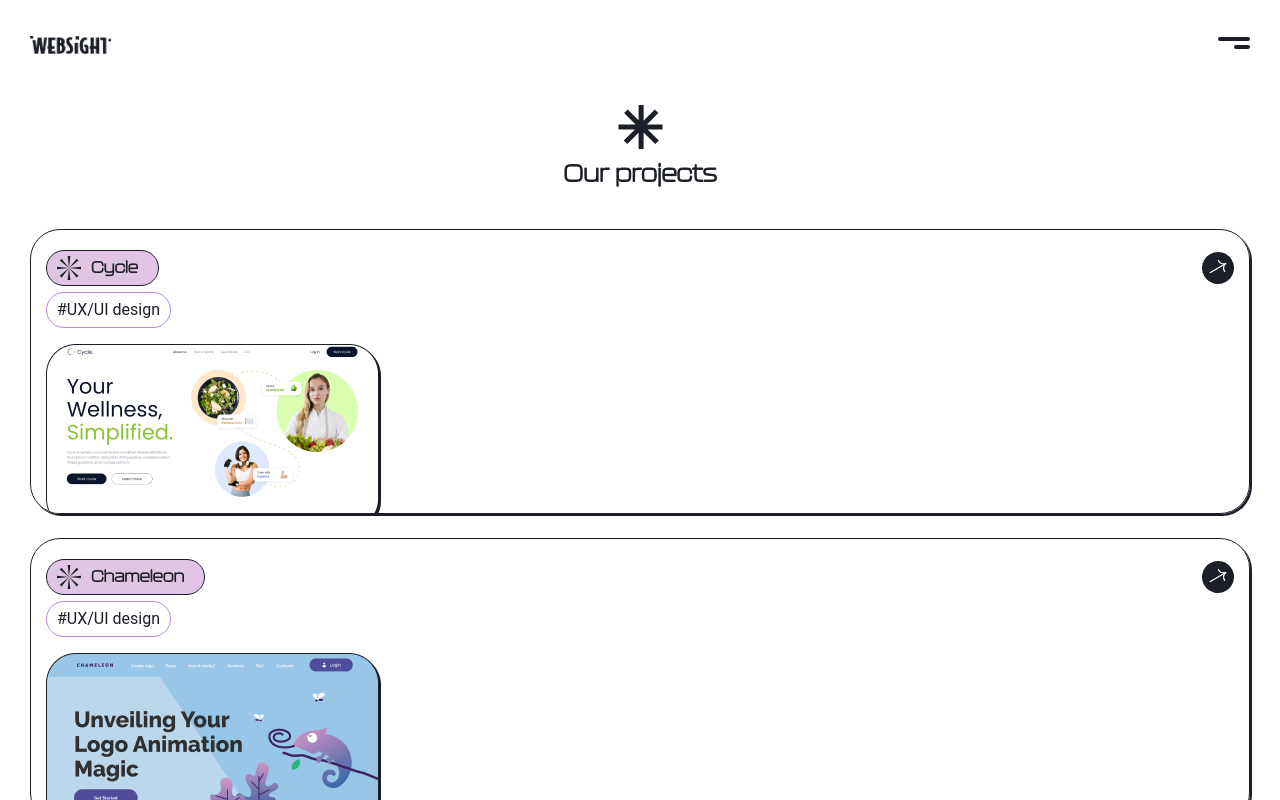
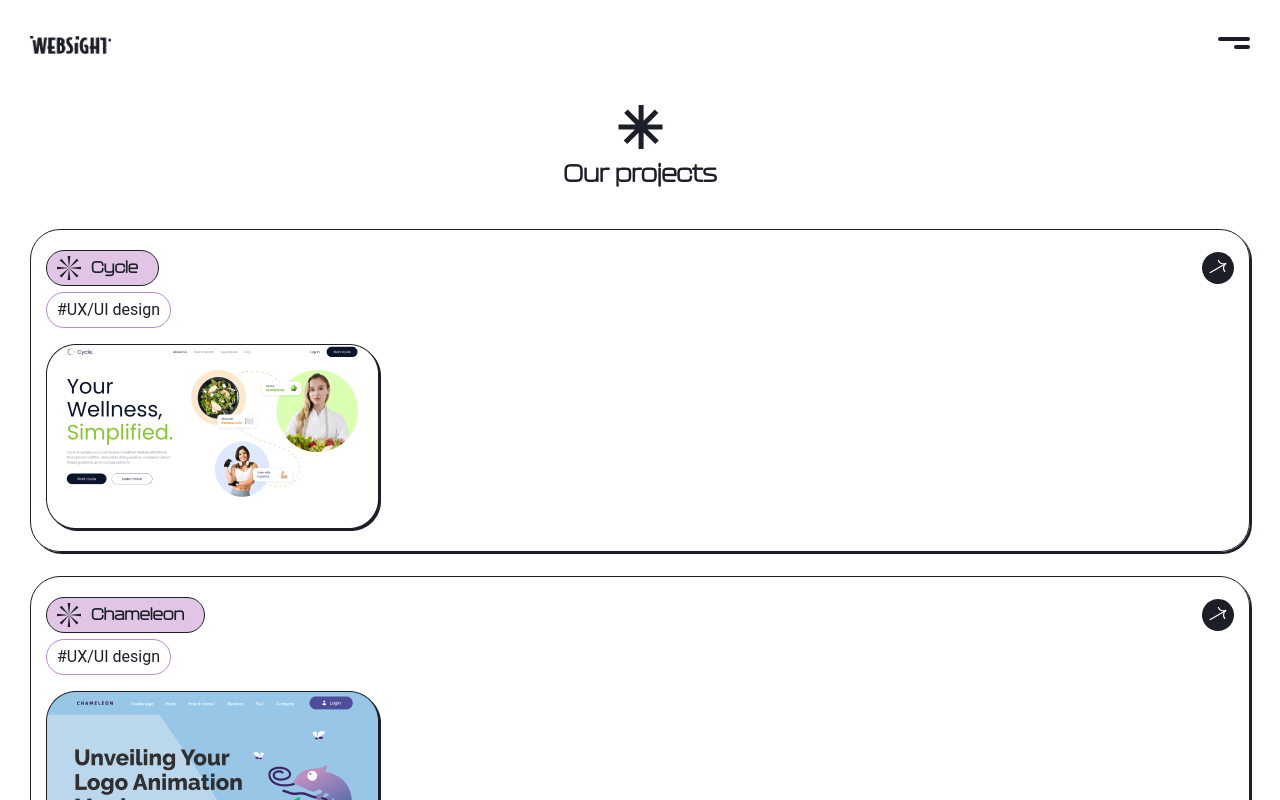
Before and after one commit to taher1911/websight, a Next.js app: page /projects in a window 1280 px wide. Shown: the top 800 px of the page. Built offline with nearby package versions, Linux system fonts and the light colour scheme.

Commit message:
Update Style.module.scss

```diff
--- a/components/pages/projects/Style.module.scss
+++ b/components/pages/projects/Style.module.scss
@@ -1,6 +1,6 @@
 .sliderElement {
   width: 100%;
-  height: 285px;
+  min-height: 285px;
   margin: 0 auto;
   border-radius: 30px;
 
```
